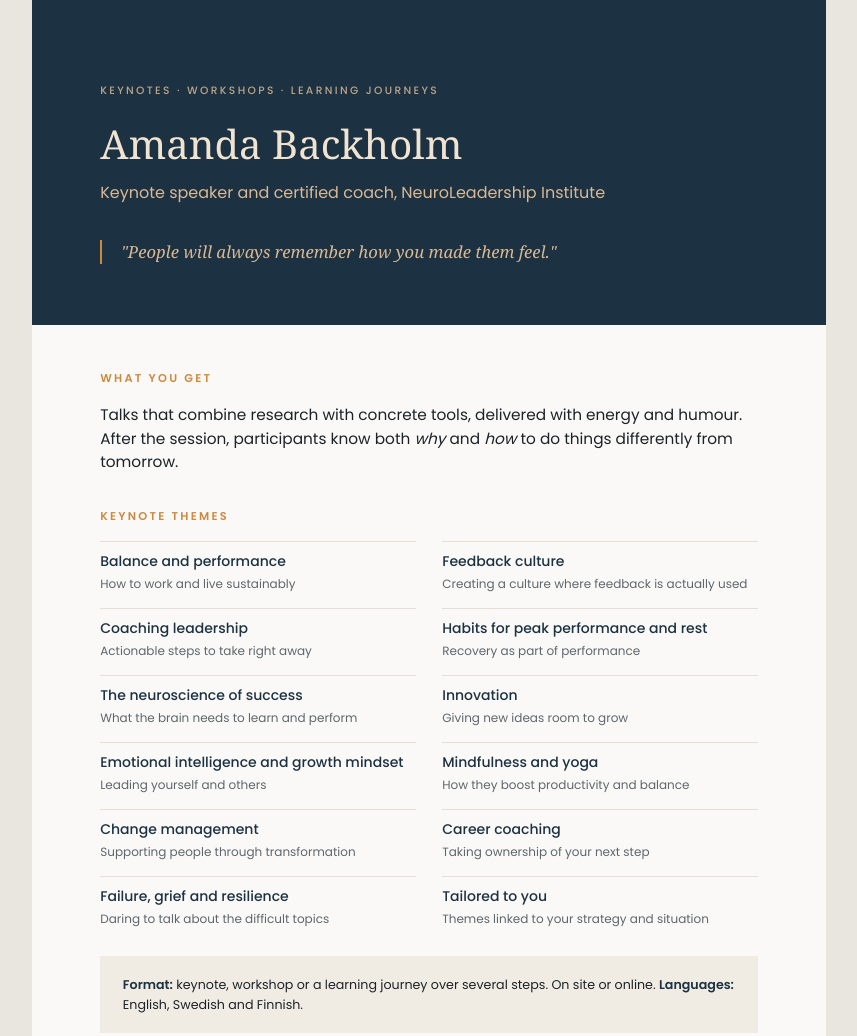
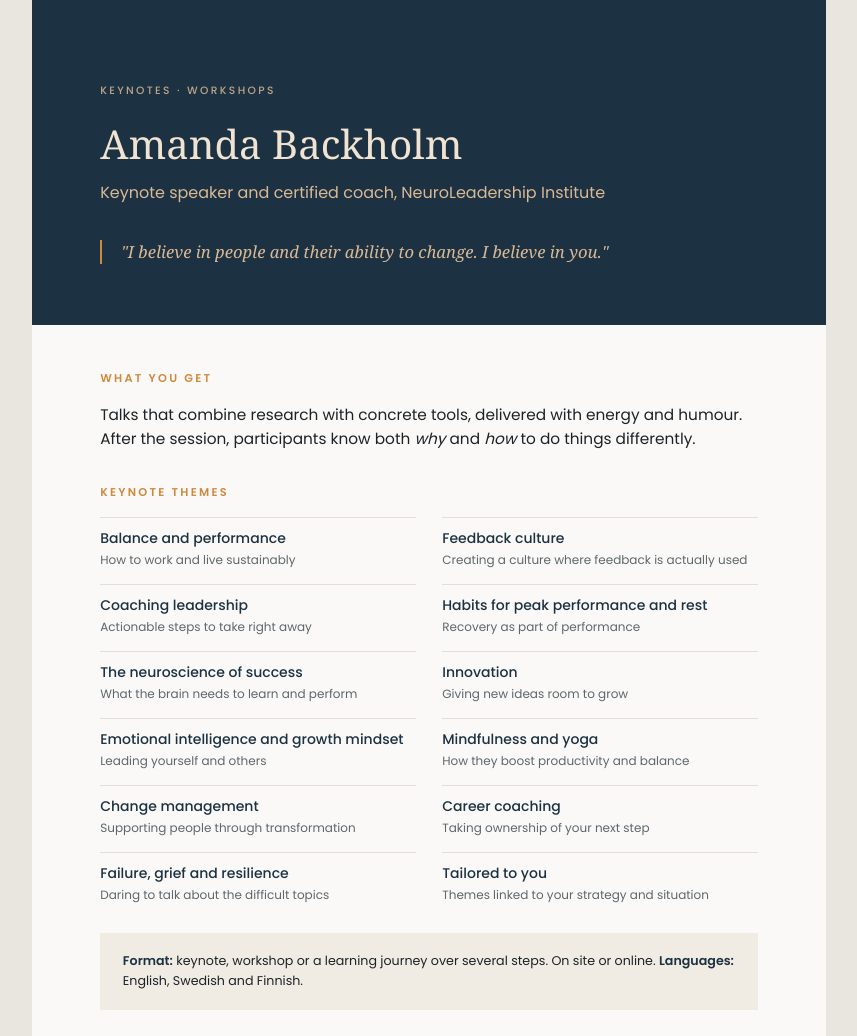
Before and after one commit to amandambackholm-cell/amandambackholm-cell.github.io, a plain HTML site: page index.html in a window 1280 px wide. Shown: the top 1036 px of the page, without its empty margins (211-1068 px from the left). Drawn offline with Linux system fonts and the light colour scheme.

Commit message:
Update index.html

```diff
--- a/index.html
+++ b/index.html
@@ -101,15 +101,15 @@
 
 <section class="page">
   <div class="hero">
-    <p class="eyebrow">Keynotes · Workshops · Learning journeys</p>
+    <p class="eyebrow">Keynotes · Workshops</p>
     <h1 class="serif">Amanda Backholm</h1>
     <p class="role">Keynote speaker and certified coach, NeuroLeadership Institute</p>
-    <p class="quote serif">"People will always remember how you made them feel."</p>
+    <p class="quote serif">"I believe in people and their ability to change. I believe in you."</p>
   </div>
 
   <div class="body">
     <h2>What you get</h2>
-    <p class="lead">Talks that combine research with concrete tools, delivered with energy and humour. After the session, participants know both <i>why</i> and <i>how</i> to do things differently from tomorrow.</p>
+    <p class="lead">Talks that combine research with concrete tools, delivered with energy and humour. After the session, participants know both <i>why</i> and <i>how</i> to do things differently.</p>
 
     <h2>Keynote themes</h2>
     <div class="themes">
```
